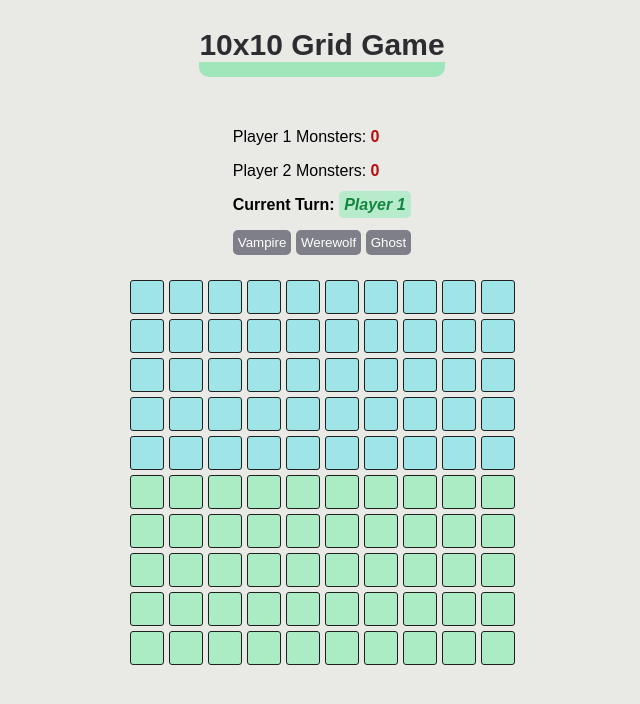
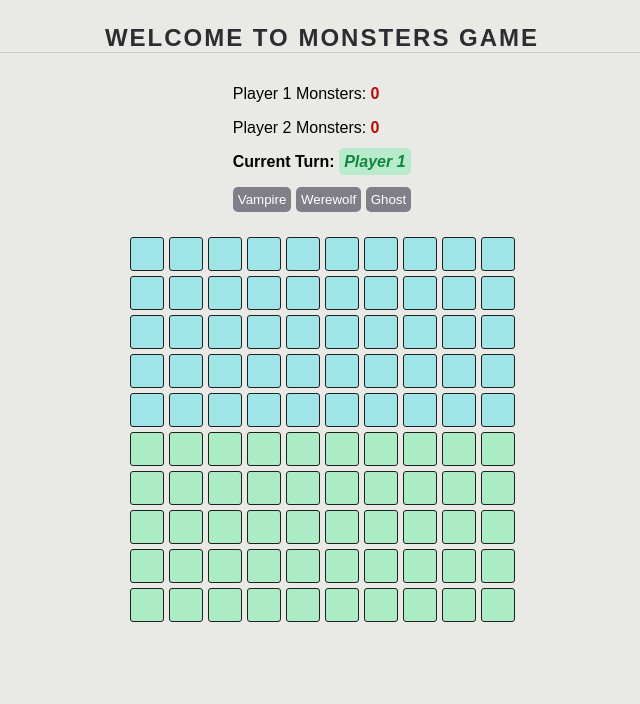
Before and after one commit to CCT-2021368/ca2-game-mechanics, a website: page index.html in a window 1280 px wide. Shown: the whole page, without its empty margins (318-958 px from the left). Drawn offline with Linux system fonts and the light colour scheme.

Commit message:
Upgrading server, UI and Style

```diff
--- a/index.html
+++ b/index.html
@@ -7,11 +7,14 @@
     <link rel="stylesheet" href="style.css">
 </head>
 <body>
-    <h1>10x10 Grid Game</h1>
+    <h1>Welcome to Monsters Game</h1>
+    <span class="border-bottom"></span>
     <div id="gameInfo">
         <p>Player 1 Monsters: <span id="player1Count">0</span></p>
         <p>Player 2 Monsters: <span id="player2Count">0</span></p>
+
         <p class="current">Current Turn: <span id="currentTurn">Player 1</span></p>
+
         <div id="monsterSelection">
             <button id="vampireBtn">Vampire</button>
             <button id="werewolfBtn">Werewolf</button>
--- a/script.js
+++ b/script.js
@@ -19,6 +19,7 @@ document.addEventListener('DOMContentLoaded', function() {
     for (let i = 0; i < 10; i++) {
         const row = table.insertRow();
         for (let j = 0; j < 10; j++) {
+
             const cell = row.insertCell();
             // Assign player-specific classes to the cells
             cell.classList.add(i < 5 ? 'player1' : 'player2');
@@ -46,8 +47,8 @@ document.addEventListener('DOMContentLoaded', function() {
 
             // Ensure the monster is placed on the correct player's side of the grid
             if ((currentPlayer === 'Player 1' && row < 5) || (currentPlayer === 'Player 2' && row >= 5)) {
+
                 // Add the monster class and specific monster type to the cell
-
                 cell.classList.add('monster', selectedMonsterType);
                 // Update the monster count for the current player
 
@@ -58,6 +59,7 @@ document.addEventListener('DOMContentLoaded', function() {
                     player2Monsters++;
                     player2CountSpan.textContent = player2Monsters;
                 }
+
                 // Clear the selected monster type and switch turns
                 selectedMonsterType = '';
                 switchTurn();
--- a/style.css
+++ b/style.css
@@ -1,26 +1,25 @@
 
 body {
-
     display: flex;
     flex-direction: column;
     align-items: center;
-
     font-family: Arial, sans-serif;
     background-color: #e9e9e6;
 }
 
 h1 {
-
-    border-bottom:15px solid #9fe6ba;
-    border-radius: 10px;
-    font-size: 30px;
+    width: 100%;
+    border-bottom:1px solid #cccfcd;
+    font-size: 24px;
     color: #2c2c31;
+    text-align: center;
+    letter-spacing: 2px;
+    text-transform: uppercase;
 }
 
-/* Style for the game information section */
-#gameInfo {
-    margin-top: 15px;
-}
+
+
+
 
 /* Style for the monster selection section */
 #monsterSelection {
@@ -79,6 +78,8 @@ button:hover{
     transition: all 300ms ease-in-out;
 }
 
+
+
 /* Display 'V' for vampire class */
 .vampire::before {
     content: "V";
```
Also changed, not shown: myServer.js (+14 -2 lines).
